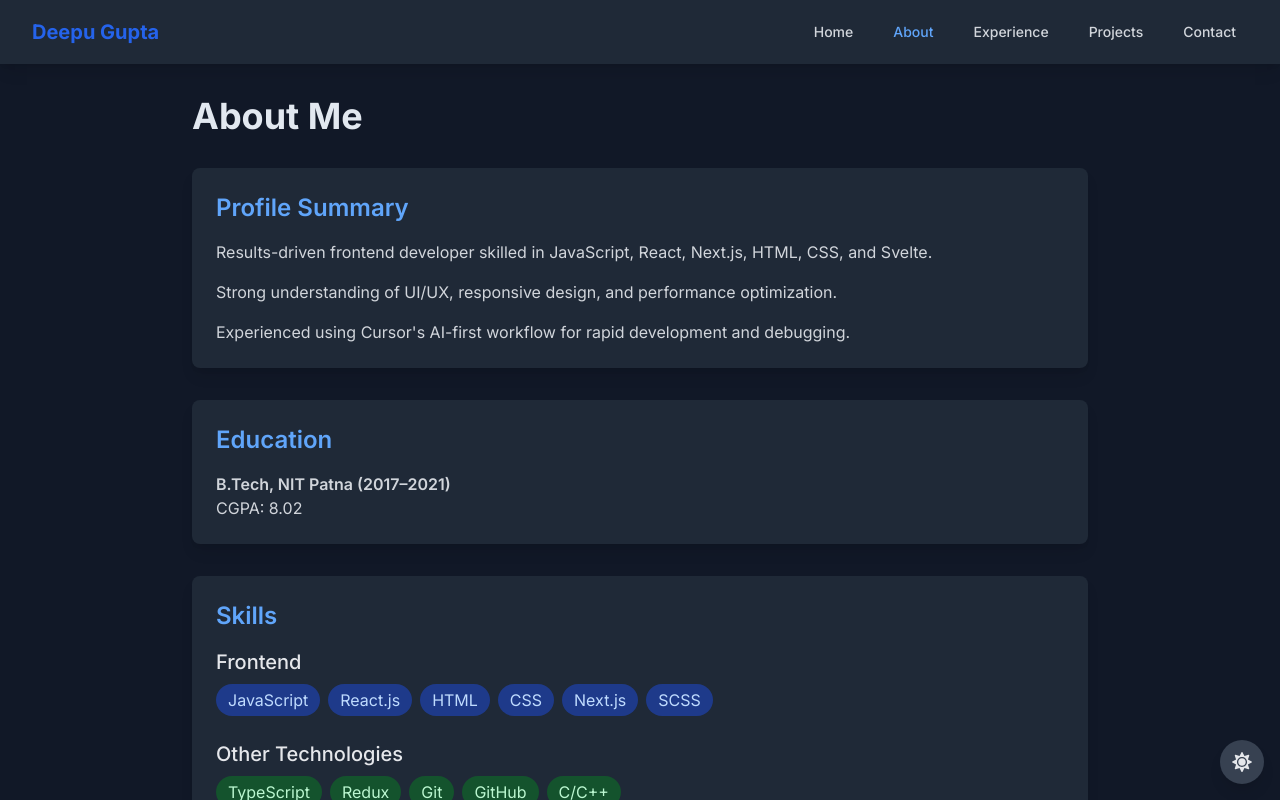
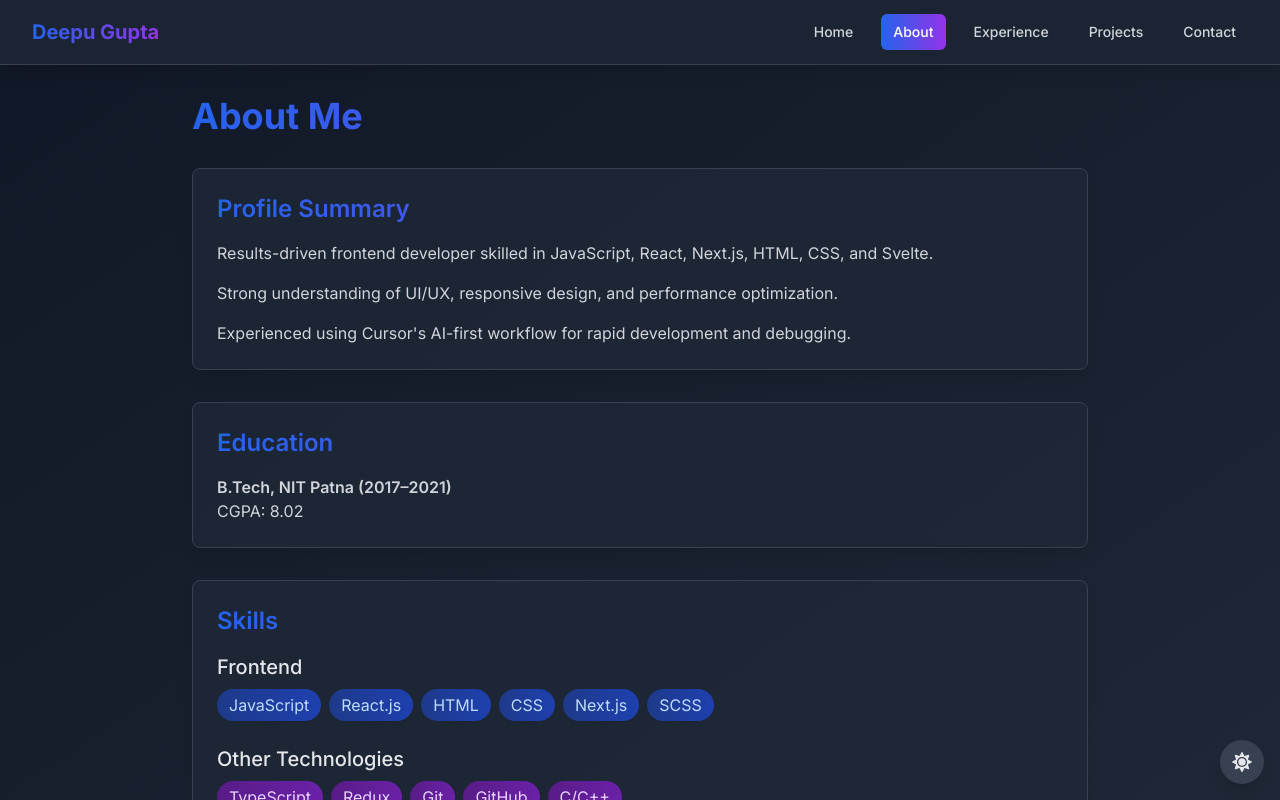
Before and after one commit to deepuguptacp/deepuguptacp.github.io, a Next.js app: page /about in a window 1280 px wide. Shown: the top 800 px of the page. Built offline with nearby package versions, Linux system fonts and the light colour scheme.

Commit message:
feat: enhance UI with consistent color scheme and styling across all pages

```diff
--- a/app/about/page.tsx
+++ b/app/about/page.tsx
@@ -9,16 +9,17 @@ const skills = {
 
 export default function About() {
   return (
-    <div className="min-h-screen p-8">
+    <div className="min-h-screen p-8 mt-16 bg-gradient-to-br from-gray-50 to-blue-50 dark:from-gray-900 dark:to-gray-800">
       <motion.div
         initial={{ opacity: 0, y: 20 }}
         animate={{ opacity: 1, y: 0 }}
         className="max-w-4xl mx-auto"
       >
-        <h1 className="text-4xl font-bold mb-8">About Me</h1>
+        <h1 className="text-4xl font-bold mb-8 bg-gradient-to-r from-blue-600 to-purple-600 bg-clip-text text-transparent">About Me</h1>
 
-        <div className="bg-white dark:bg-gray-800 p-6 rounded-lg shadow-lg mb-8">
-          <h2 className="text-2xl font-semibold text-blue-600 dark:text-blue-400 mb-4">Profile Summary</h2>
+        <div className="bg-white/80 dark:bg-gray-800/80 backdrop-blur-sm p-6 rounded-lg shadow-lg mb-8 border border-gray-200 dark:border-gray-700">
+          <h2 className="text-2xl font-semibold bg-gradient-to-r from-blue-600 to-purple-600 bg-clip-text text-transparent mb-4">Profile Summary</h2>
+          <div className="prose dark:prose-invert max-w-none">
             <p className="text-gray-700 dark:text-gray-300 mb-4">
               Results-driven frontend developer skilled in JavaScript, React, Next.js, HTML, CSS, and Svelte.
             </p>
@@ -29,23 +30,24 @@ export default function About() {
               Experienced using Cursor's AI-first workflow for rapid development and debugging.
             </p>
           </div>
+        </div>
 
-        <div className="bg-white dark:bg-gray-800 p-6 rounded-lg shadow-lg mb-8">
-          <h2 className="text-2xl font-semibold text-blue-600 dark:text-blue-400 mb-4">Education</h2>
+        <div className="bg-white/80 dark:bg-gray-800/80 backdrop-blur-sm p-6 rounded-lg shadow-lg mb-8 border border-gray-200 dark:border-gray-700">
+          <h2 className="text-2xl font-semibold bg-gradient-to-r from-blue-600 to-purple-600 bg-clip-text text-transparent mb-4">Education</h2>
           <div className="text-gray-700 dark:text-gray-300">
             <p className="font-semibold">B.Tech, NIT Patna (2017–2021)</p>
             <p>CGPA: 8.02</p>
           </div>
         </div>
 
-        <div className="bg-white dark:bg-gray-800 p-6 rounded-lg shadow-lg">
-          <h2 className="text-2xl font-semibold text-blue-600 dark:text-blue-400 mb-4">Skills</h2>
+        <div className="bg-white/80 dark:bg-gray-800/80 backdrop-blur-sm p-6 rounded-lg shadow-lg border border-gray-200 dark:border-gray-700">
+          <h2 className="text-2xl font-semibold bg-gradient-to-r from-blue-600 to-purple-600 bg-clip-text text-transparent mb-4">Skills</h2>
 
           <div className="mb-6">
             <h3 className="text-xl font-medium text-gray-800 dark:text-gray-200 mb-2">Frontend</h3>
             <div className="flex flex-wrap gap-2">
               {skills.frontend.map((skill, index) => (
-                <span key={index} className="px-3 py-1 bg-blue-100 dark:bg-blue-900 text-blue-800 dark:text-blue-200 rounded-full">
+                <span key={index} className="px-3 py-1 bg-gradient-to-r from-blue-100 to-blue-200 dark:from-blue-900 dark:to-blue-800 text-blue-800 dark:text-blue-200 rounded-full shadow-sm">
                   {skill}
                 </span>
               ))}
@@ -56,7 +58,7 @@ export default function About() {
             <h3 className="text-xl font-medium text-gray-800 dark:text-gray-200 mb-2">Other Technologies</h3>
             <div className="flex flex-wrap gap-2">
               {skills.otherTech.map((skill, index) => (
-                <span key={index} className="px-3 py-1 bg-green-100 dark:bg-green-900 text-green-800 dark:text-green-200 rounded-full">
+                <span key={index} className="px-3 py-1 bg-gradient-to-r from-purple-100 to-purple-200 dark:from-purple-900 dark:to-purple-800 text-purple-800 dark:text-purple-200 rounded-full shadow-sm">
                   {skill}
                 </span>
               ))}
@@ -67,7 +69,7 @@ export default function About() {
             <h3 className="text-xl font-medium text-gray-800 dark:text-gray-200 mb-2">UI/UX</h3>
             <div className="flex flex-wrap gap-2">
               {skills.uiux.map((skill, index) => (
-                <span key={index} className="px-3 py-1 bg-purple-100 dark:bg-purple-900 text-purple-800 dark:text-purple-200 rounded-full">
+                <span key={index} className="px-3 py-1 bg-gradient-to-r from-green-100 to-green-200 dark:from-green-900 dark:to-green-800 text-green-800 dark:text-green-200 rounded-full shadow-sm">
                   {skill}
                 </span>
               ))}
--- a/app/components/navbar/index.tsx
+++ b/app/components/navbar/index.tsx
@@ -16,11 +16,11 @@ const NavBar = () => {
   ];
 
   return (
-    <nav className="bg-white dark:bg-gray-800 shadow-lg">
+    <nav className="fixed top-0 left-0 right-0 z-50 bg-white/80 dark:bg-gray-800/80 backdrop-blur-sm shadow-lg border-b border-gray-200 dark:border-gray-700">
       <div className="max-w-7xl mx-auto px-4 sm:px-6 lg:px-8">
         <div className="flex justify-between h-16">
           <div className="flex items-center">
-            <Link href="/" className="text-xl font-bold text-blue-600">
+            <Link href="/" className="text-xl font-bold bg-gradient-to-r from-blue-600 to-purple-600 bg-clip-text text-transparent">
               Deepu Gupta
             </Link>
           </div>
@@ -31,9 +31,9 @@ const NavBar = () => {
               <Link
                 key={item.path}
                 href={item.path}
-                className={`px-3 py-2 rounded-md text-sm font-medium ${
+                className={`px-3 py-2 rounded-md text-sm font-medium transition-colors ${
                   pathname === item.path
-                    ? "text-blue-600 dark:text-blue-400"
+                    ? "bg-gradient-to-r from-blue-600 to-purple-600 text-white"
                     : "text-gray-700 dark:text-gray-300 hover:text-blue-600 dark:hover:text-blue-400"
                 }`}
               >
@@ -46,7 +46,7 @@ const NavBar = () => {
           <div className="md:hidden flex items-center">
             <button
               onClick={() => setIsMenuOpen(!isMenuOpen)}
-              className="inline-flex items-center justify-center p-2 rounded-md text-gray-700 dark:text-gray-300 hover:text-blue-600 dark:hover:text-blue-400 focus:outline-none"
+              className="inline-flex items-center justify-center p-2 rounded-md text-gray-700 dark:text-gray-300 hover:text-blue-600 dark:hover:text-blue-400 focus:outline-none transition-colors"
             >
               <svg
                 className="h-6 w-6"
@@ -77,15 +77,15 @@ const NavBar = () => {
 
       {/* Mobile menu */}
       {isMenuOpen && (
-        <div className="md:hidden">
+        <div className="md:hidden absolute w-full bg-white/80 dark:bg-gray-800/80 backdrop-blur-sm shadow-lg border-b border-gray-200 dark:border-gray-700">
           <div className="px-2 pt-2 pb-3 space-y-1 sm:px-3">
             {navItems.map((item) => (
               <Link
                 key={item.path}
                 href={item.path}
-                className={`block px-3 py-2 rounded-md text-base font-medium ${
+                className={`block px-3 py-2 rounded-md text-base font-medium transition-colors ${
                   pathname === item.path
-                    ? "text-blue-600 dark:text-blue-400"
+                    ? "bg-gradient-to-r from-blue-600 to-purple-600 text-white"
                     : "text-gray-700 dark:text-gray-300 hover:text-blue-600 dark:hover:text-blue-400"
                 }`}
                 onClick={() => setIsMenuOpen(false)}
--- a/app/experience/page.tsx
+++ b/app/experience/page.tsx
@@ -22,7 +22,8 @@ const experiences = [
         points: [
           "Revamped Paytm Gold, growing user engagement significantly",
           "Introduced Daily SIP, resulting in ₹9.5Cr revenue on Akshaya Tritiya",
-          "Built merchant flows for Paytm Gold"
+          "Built merchant flows for Paytm Gold",
+          "Worked on critical task for regular MF for KYC Flows"
         ]
       },
       {
@@ -41,18 +42,24 @@ const experiences = [
 
 export default function Experience() {
   return (
-    <div className="min-h-screen p-8">
-      <h1 className="text-4xl font-bold mb-8">Work Experience</h1>
-      <div className="space-y-12">
+    <div className="min-h-screen p-8 mt-16 bg-gradient-to-br from-gray-50 to-blue-50 dark:from-gray-900 dark:to-gray-800">
+      <motion.div
+        initial={{ opacity: 0, y: 20 }}
+        animate={{ opacity: 1, y: 0 }}
+        className="max-w-4xl mx-auto"
+      >
+        <h1 className="text-4xl font-bold mb-8 bg-gradient-to-r from-blue-600 to-purple-600 bg-clip-text text-transparent">Work Experience</h1>
+
+        <div className="space-y-8">
           {experiences.map((company, companyIndex) => (
             <motion.div
               key={companyIndex}
               initial={{ opacity: 0, y: 20 }}
               animate={{ opacity: 1, y: 0 }}
               transition={{ delay: companyIndex * 0.2 }}
-            className="bg-white dark:bg-gray-800 p-8 rounded-lg shadow-lg"
+              className="bg-white/80 dark:bg-gray-800/80 backdrop-blur-sm p-6 rounded-lg shadow-lg border border-gray-200 dark:border-gray-700"
             >
-            <h2 className="text-3xl font-bold text-blue-600 dark:text-blue-400 mb-6">{company.title}</h2>
+              <h2 className="text-2xl font-semibold bg-gradient-to-r from-blue-600 to-purple-600 bg-clip-text text-transparent mb-6">{company.title}</h2>
               <div className="space-y-8">
                 {company.roles.map((role, roleIndex) => (
                   <motion.div
@@ -62,8 +69,8 @@ export default function Experience() {
                     transition={{ delay: (companyIndex * 0.2) + (roleIndex * 0.1) }}
                     className="border-l-4 border-blue-600 pl-6 ml-4"
                   >
-                  <h3 className="text-2xl font-semibold text-gray-800 dark:text-gray-200">{role.title}</h3>
-                  <h4 className="text-xl text-gray-700 dark:text-gray-300">{role.company}</h4>
+                    <h3 className="text-xl font-semibold text-gray-800 dark:text-gray-200">{role.title}</h3>
+                    <h4 className="text-lg text-gray-700 dark:text-gray-300">{role.company}</h4>
                     <p className="text-gray-600 dark:text-gray-400 mb-4">{role.period}</p>
                     <ul className="list-disc list-inside space-y-2">
                       {role.points.map((point, i) => (
@@ -76,6 +83,7 @@ export default function Experience() {
             </motion.div>
           ))}
         </div>
+      </motion.div>
     </div>
   );
 }
--- a/app/projects/page.tsx
+++ b/app/projects/page.tsx
@@ -26,7 +26,7 @@ const projects = [
 
 export default function Projects() {
   return (
-    <div className="min-h-screen p-8">
+    <div className="min-h-screen p-8  mt-16">
       <motion.div
         initial={{ opacity: 0, y: 20 }}
         animate={{ opacity: 1, y: 0 }}
```
Also changed, not shown: app/contact/page.tsx (+13 -13 lines), app/page.tsx (+13 -7 lines). Lines whose indentation alone changed are shown as unchanged.
